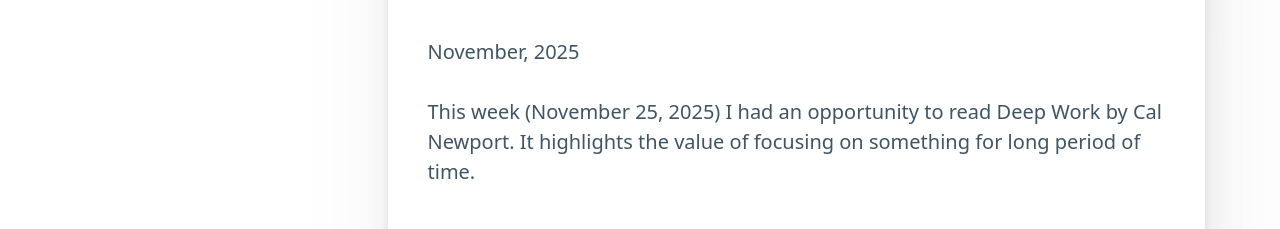
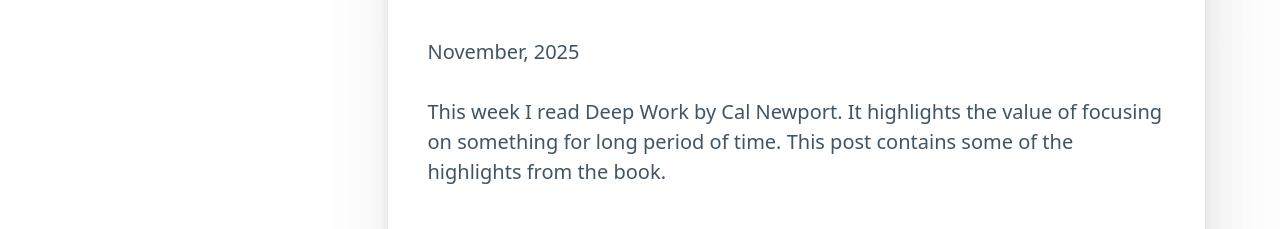
Before and after one commit to xydinesh/xydinesh.github.com, an Eleventy site: page src/posts/deepwork.md in a window 1280 px wide. Shown: the part 217-446 px from the top of the page. Built offline with nearby package versions, Linux system fonts and the light colour scheme; Eleventy itself is replaced by a stand-in of ours; files that its build step writes are made by us from their sources.

Commit message:
revise the introduction for the book

```diff
--- a/src/posts/deepwork.md
+++ b/src/posts/deepwork.md
@@ -6,7 +6,7 @@
 
 November, 2025
 
-This week (November 25, 2025) I had an opportunity to read Deep Work by Cal Newport. It highlights the value of focusing on something for long period of time.
+This week I read Deep Work by Cal Newport. It highlights the value of focusing on something for long period of time. This post contains some of the highlights from the book.
 
 ### Rule 1: Work Deeply
 
```
